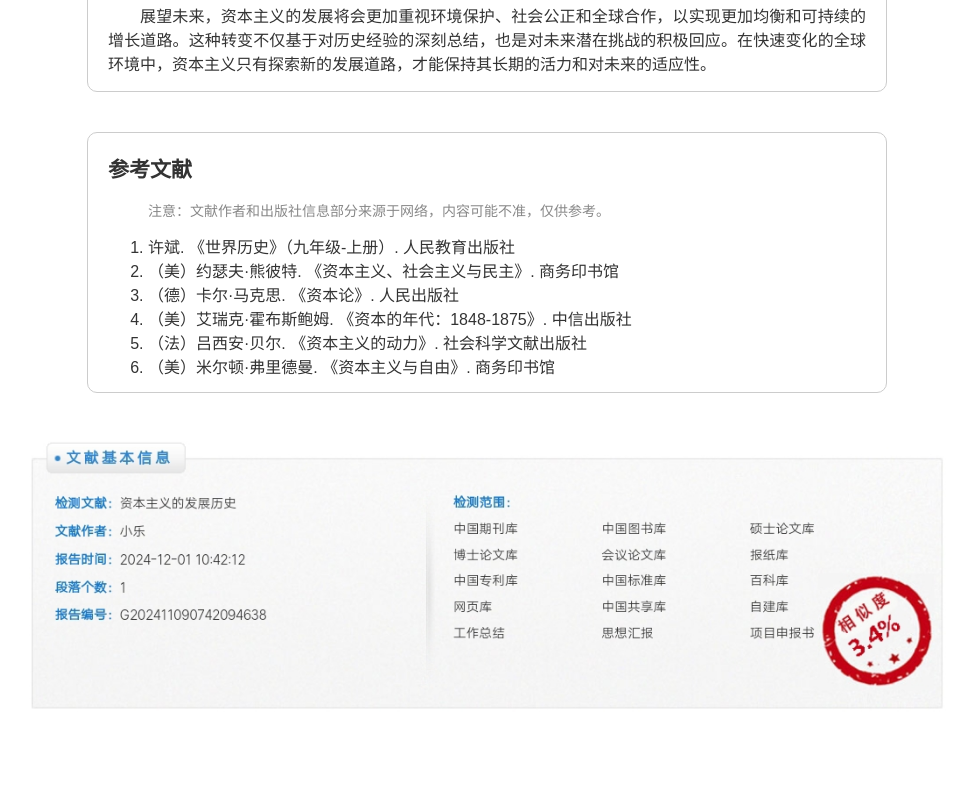
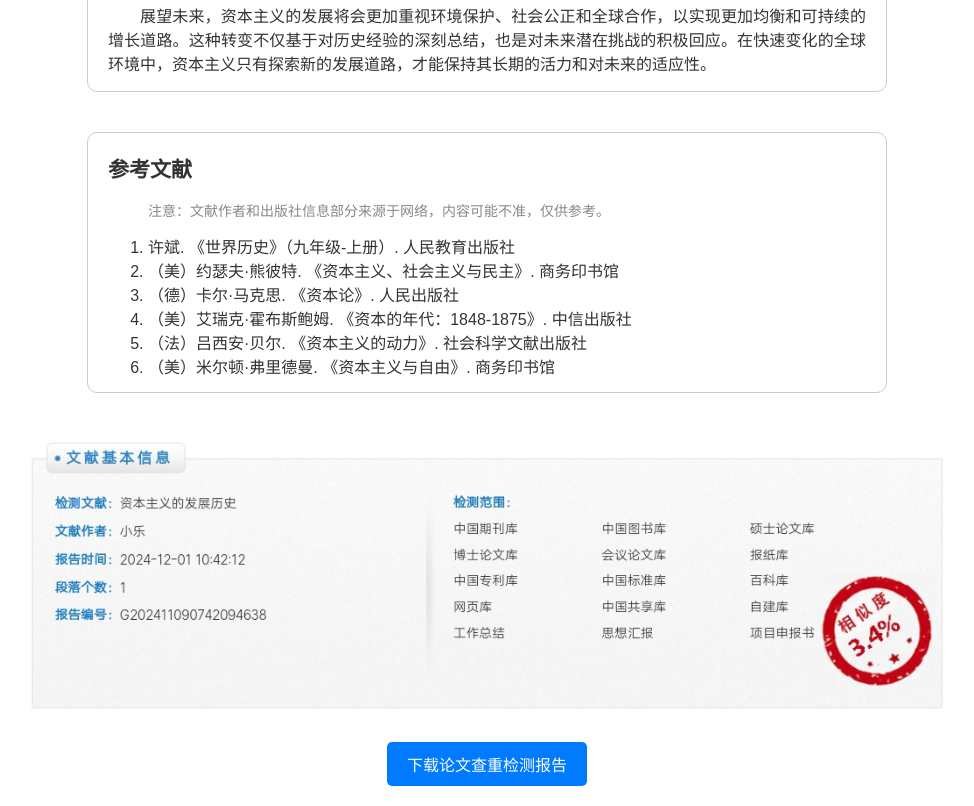
Before and after one commit to CraftBlockht6x/page_1, a plain HTML site: page index.html in a window 1280 px wide. Shown: the part 4020-4826 px from the top of the page, without its empty margins (153-1127 px from the left). Before the commit the page ends 4742 px from the top, so only its background shows below. Drawn offline with Linux system fonts and the light colour scheme.

Commit message:
Update index.html

```diff
--- a/index.html
+++ b/index.html
@@ -77,6 +77,26 @@
         .references h2 {
           text-align: left;
         }
+
+        /* 按钮样式 */
+.download-button {
+  display: inline-block;
+  padding: 10px 20px;
+  font-size: 16px;
+  color: #fff;
+  background-color: #007bff;
+  border: none;
+  border-radius: 5px;
+  text-decoration: none;
+  transition: background-color 0.3s;
+  cursor: pointer;
+  margin: 10px;
+}
+
+/* 鼠标悬停时的按钮样式 */
+.download-button:hover {
+  background-color: #0056b3;
+}
 
           img {
             display: block;
@@ -198,6 +218,12 @@
             </ol>
     </div>
     <img src="plagiarism-check-image.jpg" alt="论文查重检测" />
+    <!-- 居中的下载按钮 -->
+<div style="text-align: center; margin-top: 20px;">
+  <a href="paper_test_report.zip" download class="download-button">
+    下载论文查重检测报告
+  </a>
+</div>
 </body>
 
 </html>
```
